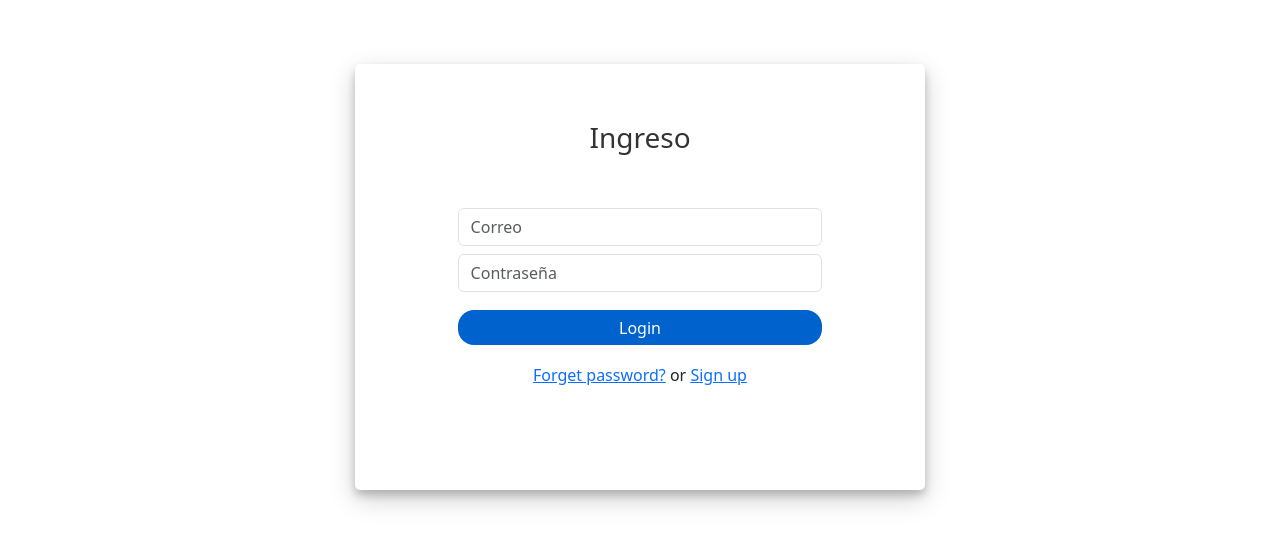
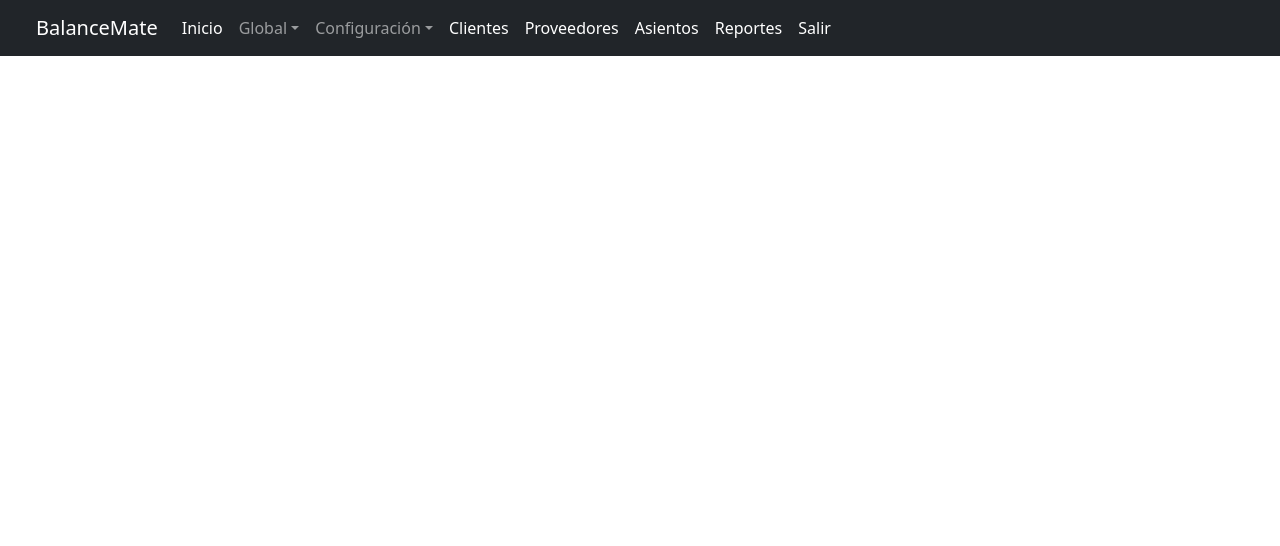
Before and after one commit to rbrenesr/p-BalanceMate, a React (Vite) app: page / in a window 1280 px wide. Before the commit this address led to /auth/login. Shown: the top 546 px of the page. Built offline with nearby package versions, Linux system fonts and the light colour scheme.

Commit message:
trabajando con rutas [RB]

```diff
--- /dev/null
+++ b/src/main/MainPage.jsx
@@ -0,0 +1,10 @@
+import React from 'react'
+import { NavBar } from './NavBar';
+
+export const MainPage = () => {
+  return (
+    <>
+      <NavBar />
+    </>
+  )
+}
--- /dev/null
+++ b/src/main/NavBar.jsx
@@ -0,0 +1,91 @@
+import { Link, NavLink } from "react-router-dom"
+
+export const NavBar = () => {
+    return (
+        <nav className="navbar navbar-expand-lg navbar-dark bg-dark fixed-top px-4">
+            <div className="container-fluid">
+                <a href="#" className="navbar-brand">BalanceMate</a>
+
+
+                <button
+                    className="navbar-toggler"
+                    type="button"
+                    data-bs-toggle="collapse"
+                    data-bs-target="#menu"
+                    aria-controls="menu"
+                    aria-expanded="false"
+                    aria-label="Mostrar / Ocultar Menu"
+                >
+                    <span className="navbar-toggler-icon"></span>
+                </button>
+
+
+                <div className="collapse navbar-collapse" id="menu">
+                    <ul className="navbar-nav me-auto mb-2 mb-lg-0">
+
+                        <NavLink className="nav-link" to='/' end>Inicio</NavLink>
+
+
+                        <li className="nav-item dropdown">
+                            <a
+                                href="#"
+                                className="nav-link dropdown-toggle"
+                                role="button"
+                                data-bs-toggle="dropdown"
+                                aria-expanded="false"
+                                id="dropdown-menu"
+                            >
+                                Global
+                            </a>
+
+                            <ul className="dropdown-menu" aria-labelledby="dropdown-menu">
+                                <li><a href="#" className="dropdown-item">Empresa</a></li>
+                                <li><a href="#" className="dropdown-item">Cierre Periodo</a></li>
+                                <li><a href="#" className="dropdown-item">Importar Catálogo</a></li>
+                            </ul>
+                        </li>
+
+                        <li className="nav-item dropdown">
+                            <a
+                                href="#"
+                                className="nav-link dropdown-toggle"
+                                role="button"
+                                data-bs-toggle="dropdown"
+                                aria-expanded="false"
+                                id="dropdown-menu"
+                            >
+                                Configuración
+                            </a>
+
+                            <ul className="dropdown-menu" aria-labelledby="dropdown-menu">
+                                <li><a href="#" className="dropdown-item">Catálogo</a></li>
+                                <li><a href="#" className="dropdown-item">Tipos de Asiento</a></li>
+                                <li><a href="#" className="dropdown-item">Tipos de Documentos</a></li>
+                            </ul>
+                        </li>
+
+
+                        <NavLink className="nav-link" to='/' end>Clientes</NavLink>
+                        <NavLink className="nav-link" to='/' end>Proveedores</NavLink>
+                        <NavLink className="nav-link" to='/' end>Asientos</NavLink>
+                        <NavLink className="nav-link" to='/' end>Reportes</NavLink>
+                        <NavLink className="nav-link" to='/' end>Salir</NavLink>
+
+
+
+                        {/* <button className="btn btn-outline-danger">
+                                <i className="fas fa-sign-out-alt"></i>
+                                <span>Salir</span>
+                            </button> */}
+
+                    </ul>
+
+                    {/* <form action="" className="d-flex">
+                            <input type="search" className="form-control me-2" placeholder="Buscar" aria-label="Buscar">
+                                <button className="btn btn-outline-light" type="button">Buscar</button>
+                        </form> */}
+                </div>
+            </div>
+        </nav>
+    )
+}
--- a/src/router/AppRouter.jsx
+++ b/src/router/AppRouter.jsx
@@ -1,17 +1,21 @@
 import { Navigate, Route, Routes } from 'react-router-dom'
-import { LoginPage } from '../auth'
+import { LoginPage } from '../auth';
+import { MainPage } from '../main/MainPage';
+
 
 export const AppRouter = () => {
-    const authStatus = 'not-authenticated'
+    const authStatus = 'authenticated'
 
     return (
+
         <Routes>
             {
                 (authStatus === 'not-authenticated')
                     ? <Route path='/auth/*' element={<LoginPage />}></Route>
-                    : <Route path='/*' element={<CalendarPage />}></Route>
+                    : <Route path='/*' element={<MainPage />}></Route>
             }
-            <Route path='/*' element={<Navigate to="/auth/login" />}></Route>
+            <Route path='/*' element={<Navigate to="/auth/pages/login" />}></Route>
         </Routes>
+
     )
 }
```
Also changed, not shown: src/clientes/pages/ClientesPage.jsx (added, +7 -0 lines), src/main.jsx (+6 -3 lines).
